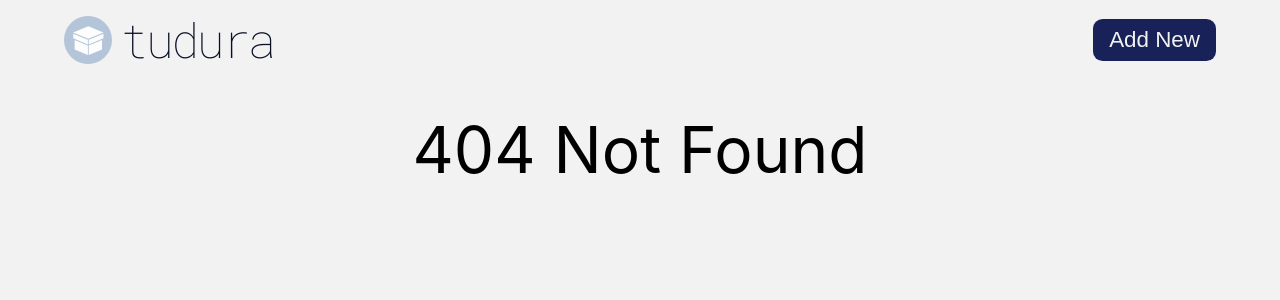
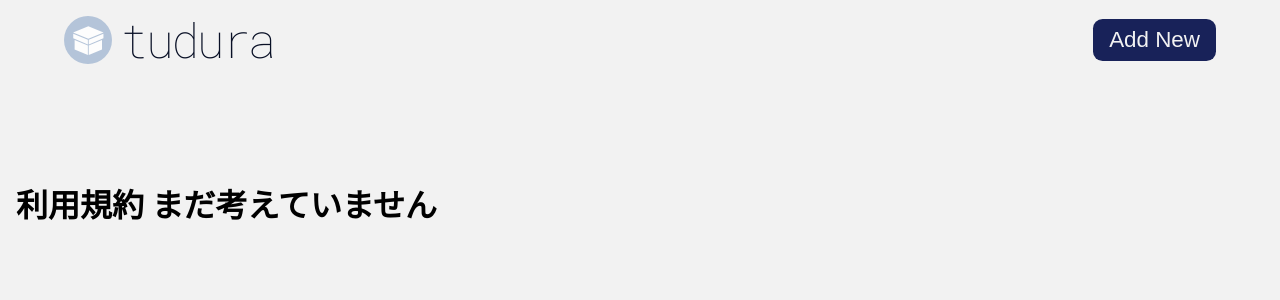
Before and after one commit to FujishigeTemma/tudura, a React (Create React App) app in the folder client/: page /about in a window 1280 px wide. Before the commit this address had no page. Shown: the top 300 px of the page. Built offline with nearby package versions, Linux system fonts and the light colour scheme.

Commit message:
:sparkles: Aboutページ追加

```diff
--- /dev/null
+++ b/client/src/components/About.tsx
@@ -0,0 +1,25 @@
+import React from 'react'
+import styled from 'styled-components'
+
+const aboutText = `
+利用規約
+まだ考えていません
+`
+
+const About: React.FC = () => {
+  return (
+    <AboutBody>
+      <Description>{aboutText}</Description>
+    </AboutBody>
+  )
+}
+
+const AboutBody = styled.div`
+  padding: 5rem 1rem;
+`
+
+const Description = styled.h1`
+  font-size: min(2rem, 7vw);
+`
+
+export default About
--- a/client/src/components/Router.tsx
+++ b/client/src/components/Router.tsx
@@ -1,7 +1,8 @@
 import React from 'react'
-import { BrowserRouter, Route, Switch } from 'react-router-dom'
+import { BrowserRouter, Route, Switch, Redirect } from 'react-router-dom'
 
 import Home from './Home'
+import About from './About'
 import Box from './Box'
 
 const Router: React.FC = () => {
@@ -9,7 +10,11 @@ const Router: React.FC = () => {
     <BrowserRouter>
       <Switch>
         <Route path="/" exact component={Home} />
+        <Route path="/about" exact component={About} />
+        {// Route path="/:boxid([0-9a-f]{8}-[0-9a-f]{4}-[0-9a-f]{4}-[0-9a-f]{4}-[0-9a-f]{12})" component={Box} /> uuidバリデーション
+        }
         <Route path="/:boxid" component={Box} />
+        <Redirect from="/" to="/" />
       </Switch>
     </BrowserRouter>
   )
```
